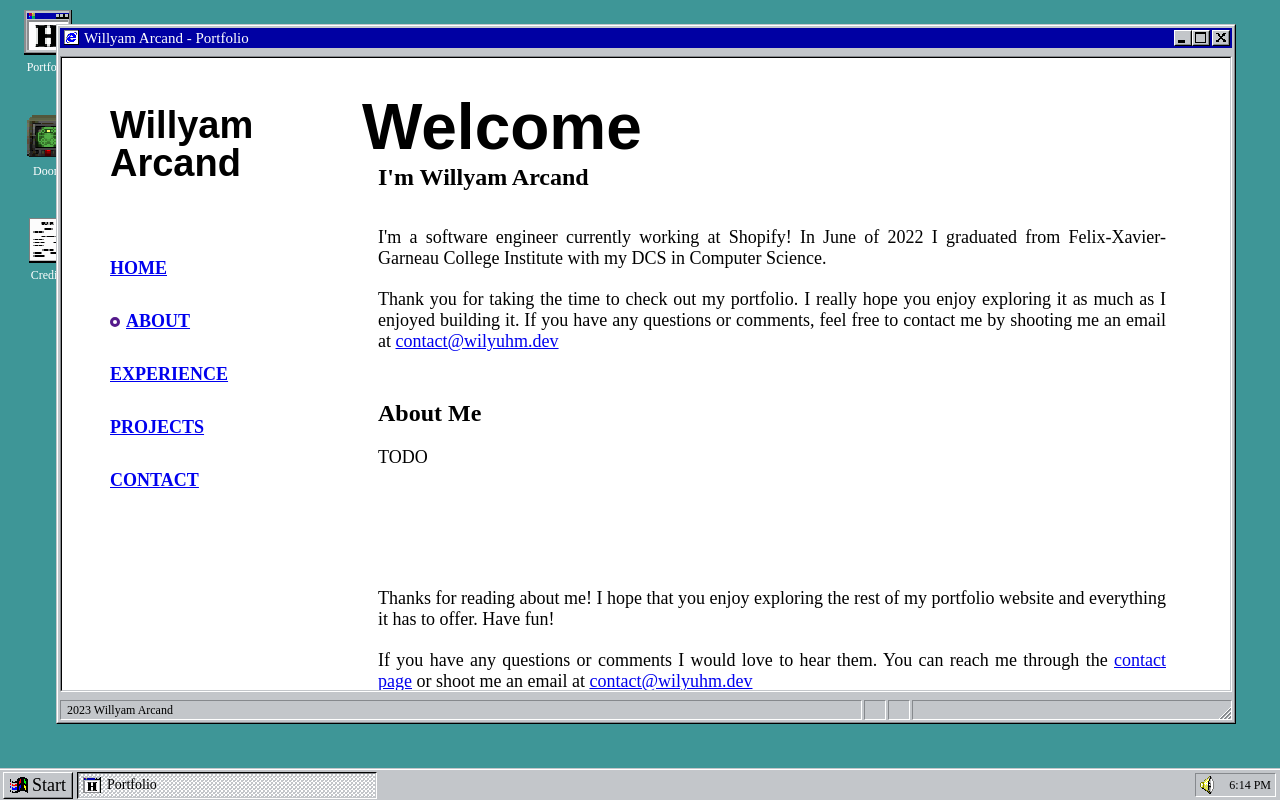
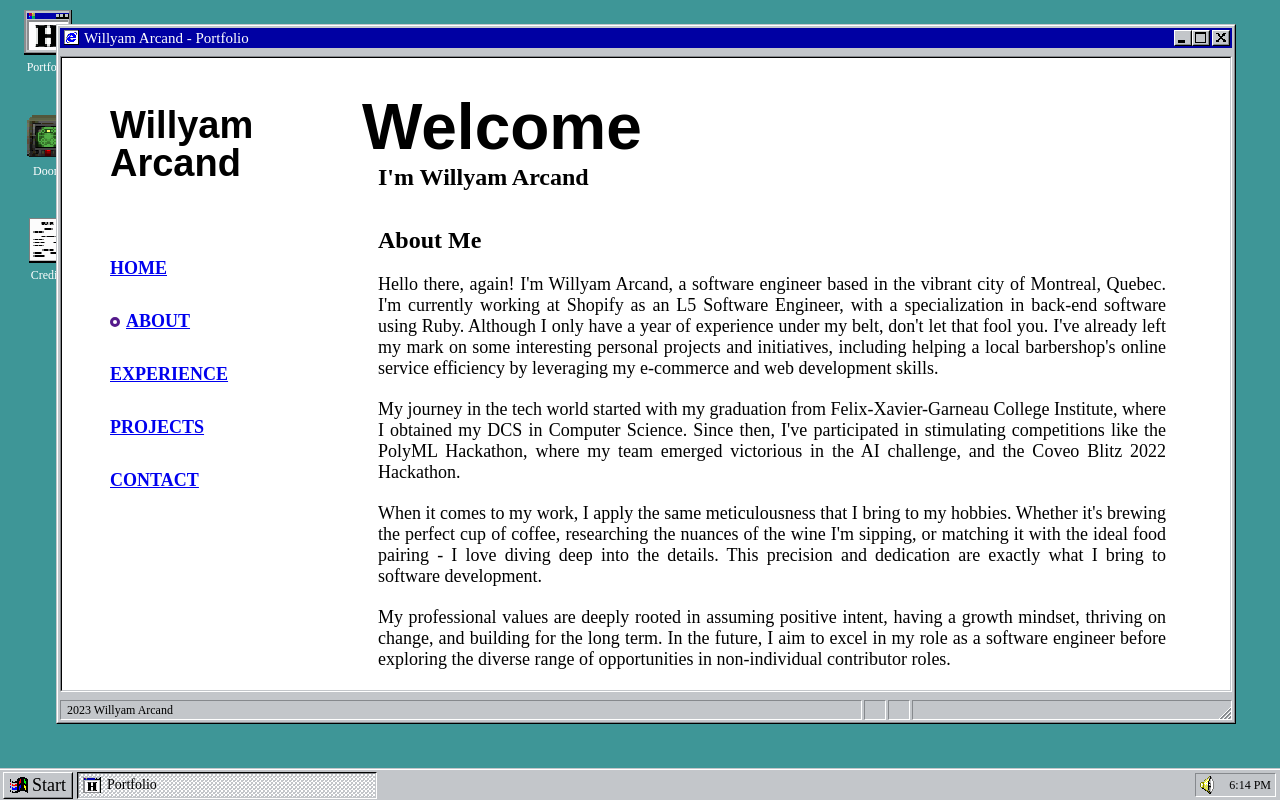
Before and after one commit to willyamacaroni/portfolio-wilyuhm, a React (Create React App) app: page /about in a window 1280 px wide. Built offline with nearby package versions, Linux system fonts and the light colour scheme; a web font is replaced by a local one.

Commit message:
filled about me section

```diff
--- a/src/components/showcase/About.tsx
+++ b/src/components/showcase/About.tsx
@@ -15,32 +15,34 @@ const About: React.FC<AboutProps> = (props) => {
             <h3>I'm Willyam Arcand</h3>
             <br />
             <div className="text-block">
+                <h3>About Me</h3>
+                <br />
                 <p>
-                    I'm a software engineer currently working at Shopify! In June
-                    of 2022 I graduated from Felix-Xavier-Garneau College Institute
-                    with my DCS in Computer Science.
+                   Hello there, again! I'm Willyam Arcand, a software engineer based in the vibrant city of Montreal, Quebec.
+                    I'm currently working at Shopify as an L5 Software Engineer, with a specialization in back-end software using Ruby.
+                    Although I only have a year of experience under my belt, don't let that fool you.
+                    I've already left my mark on some interesting personal projects and initiatives, including helping a local barbershop's online service efficiency by leveraging my e-commerce and web development skills.</p>
+                <br />
+                <p>
+                    My journey in the tech world started with my graduation from Felix-Xavier-Garneau College Institute, where I obtained my DCS in Computer Science.
+                    Since then, I've participated in stimulating competitions like the PolyML Hackathon, where my team emerged victorious in the AI challenge,
+                    and the Coveo Blitz 2022 Hackathon.
                 </p>
                 <br />
                 <p>
-                    Thank you for taking the time to check out my portfolio. I
-                    really hope you enjoy exploring it as much as I enjoyed
-                    building it. If you have any questions or comments, feel
-                    free to contact me by shooting me an email at{' '}
-                    <a href="mailto:contact@wilyuhm.dev">
-                        contact@wilyuhm.dev
-                    </a>
+                    When it comes to my work, I apply the same meticulousness that I bring to my hobbies.
+                    Whether it's brewing the perfect cup of coffee, researching the nuances of the wine I'm sipping, or matching it with the ideal food pairing - I love diving deep into the details.
+                    This precision and dedication are exactly what I bring to software development.
                 </p>
-            </div>
-            <div className="text-block">
-                <h3>About Me</h3>
                 <br />
-                <p>TODO</p>
+                <p>
+                    My professional values are deeply rooted in assuming positive intent, having a growth mindset, thriving on change, and building for the long term.
+                    In the future, I aim to excel in my role as a software engineer before exploring the diverse range of opportunities in non-individual contributor roles.
+                </p>
                 <br />
-                <p></p>
-                <br />
-                <p></p>
-                <br />
-                <br />
+                <p>
+                    Outside of work, I'm an avid video gamer and self-proclaimed nerd - always keen to understand the ins and outs of everything I delve into.
+                </p>
                 <div style={{}}></div>
                 <br />
                 <br />
@@ -52,8 +54,7 @@ const About: React.FC<AboutProps> = (props) => {
                 <br />
                 <p>
                     If you have any questions or comments I would love to hear
-                    them. You can reach me through the{' '}
-                    <Link to="/contact">contact page</Link> or shoot me an email
+                    them. You can reach me by shooting me an email
                     at{' '}
                     <a href="mailto:contact@wilyuhm.dev">
                         contact@wilyuhm.dev
--- a/src/components/showcase/ResumeDownload.tsx
+++ b/src/components/showcase/ResumeDownload.tsx
@@ -1,6 +1,6 @@
 import React from 'react';
 import printer from '../../assets/resume/printer.gif';
-import Resume from '../../assets/resume/resume.pdf';
+import Resume from '../../assets/resume/willyam_arcand_resume.pdf';
 
 export interface ResumeDownloadProps {
     altText?: string;
```
Also changed, not shown: 2 other files (tests, documents, lock files or other folders).
